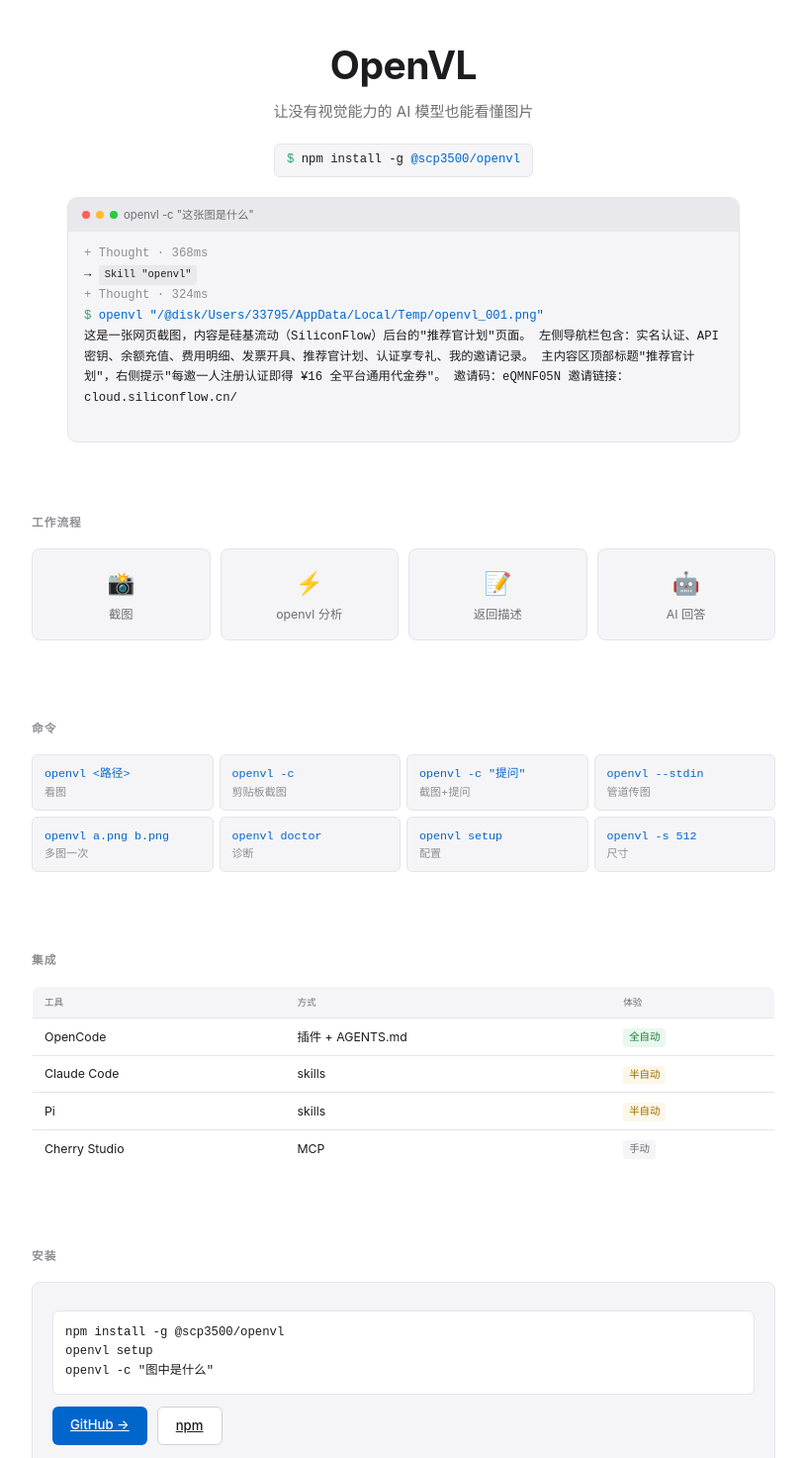
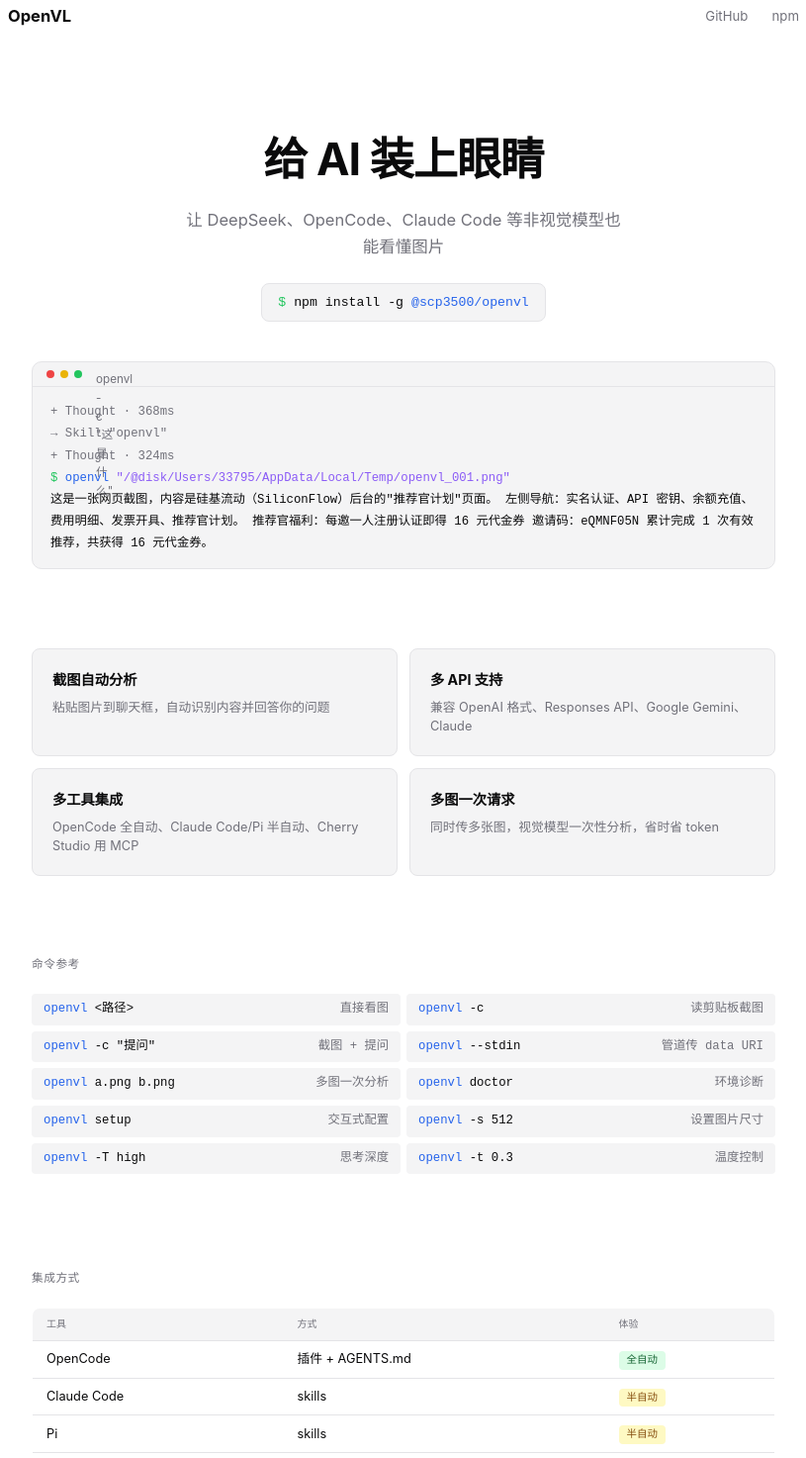
Before and after one commit to scp3500/openvl, a website: page docs/index.html in a window 1280 px wide. Shown: the part 13-1486 px from the top of the page at 99% size, without its empty margins (232-1047 px from the left). Drawn offline with Linux system fonts and the light colour scheme.

Commit message:
docs: clean professional landing page

```diff
--- a/docs/index.html
+++ b/docs/index.html
@@ -3,184 +3,198 @@
 <head>
 <meta charset="UTF-8">
 <meta name="viewport" content="width=device-width, initial-scale=1.0">
-<title>OpenVL</title>
+<title>OpenVL — 给 AI 装上眼睛</title>
 <style>
+:root{--bg:#fff;--fg:#0a0a0b;--muted:#71717a;--border:#e4e4e7;--accent:#2563eb;--accent-bg:#eff6ff;--code-bg:#f4f4f5;--radius:8px}
 *{margin:0;padding:0;box-sizing:border-box}
-body{font-family:-apple-system,BlinkMacSystemFont,"Segoe UI",Roboto,sans-serif;background:#fff;color:#1d1d1f;font-size:15px;line-height:1.6}
+body{font-family:Inter,-apple-system,BlinkMacSystemFont,"Segoe UI",sans-serif;background:var(--bg);color:var(--fg);font-size:15px;line-height:1.6;-webkit-font-smoothing:antialiased}
+.wrap{max-width:800px;margin:0 auto;padding:0 24px}
+
+/* Nav */
+nav{display:flex;align-items:center;justify-content:space-between;padding:16px 24px;max-width:848px;margin:0 auto}
+nav .logo{font-weight:700;font-size:1.1em}
+nav a{color:var(--muted);font-size:.88em;margin-left:20px;text-decoration:none}
+nav a:hover{color:var(--fg)}
 
 /* Hero */
-.hero{max-width:800px;margin:0 auto;padding:48px 24px 32px;text-align:center}
-.hero h1{font-size:2.6em;font-weight:700;letter-spacing:-.5px;margin-bottom:4px}
-.hero p{color:#6e6e73;margin-bottom:20px}
+.hero{padding:80px 0 48px;text-align:center}
+.hero h1{font-size:3em;font-weight:700;letter-spacing:-1px;margin-bottom:12px}
+.hero p{font-size:1.1em;color:var(--muted);max-width:440px;margin:0 auto 24px}
+.hero .install-code{display:inline-flex;align-items:center;gap:8px;background:var(--code-bg);border:1px solid var(--border);border-radius:var(--radius);padding:8px 16px;font-family:ui-monospace,monospace;font-size:.88em}
+.hero .install-code .dollar{color:#22c55e}
+.hero .install-code .pkg{color:var(--accent)}
 
-/* Term demo */
-.demo-term{max-width:680px;margin:0 auto;background:#f5f5f7;border:1px solid #e5e5ea;border-radius:10px;overflow:hidden;text-align:left}
-.demo-term .bar{display:flex;align-items:center;gap:6px;padding:8px 14px;background:#e8e8ed;font-size:.75em;color:#6e6e73}
-.demo-term .bar .dot{width:8px;height:8px;border-radius:50%}
-.demo-term .bar .dot:nth-child(1){background:#fe5f57}
-.demo-term .bar .dot:nth-child(2){background:#febc2e}
-.demo-term .bar .dot:nth-child(3){background:#2bc840}
-.demo-term .body{padding:12px 16px;font-family:ui-monospace,'SF Mono',monospace;font-size:.82em;line-height:1.7}
-.demo-term .body .tag{display:inline-block;background:#e8e8ed;padding:1px 6px;border-radius:4px;font-size:.85em}
-.demo-term .body .prompt{color:#30a46c}
-.demo-term .body .cmd{color:#0066cc}
-.demo-term .body .dim{color:#8e8e93}
-.demo-term .body .res{color:#1d1d1f;white-space:pre-wrap}
-.demo-term .body .thought{color:#8e8e93;font-style:italic}
+/* Terminal preview */
+.term{margin:40px auto 0;background:var(--code-bg);border:1px solid var(--border);border-radius:10px;overflow:hidden;text-align:left}
+.term-head{display:flex;align-items:center;gap:6px;padding:8px 14px;border-bottom:1px solid var(--border)}
+.term-head span{width:8px;height:8px;border-radius:50%}
+.term-head span:nth-child(1){background:#ef4444}
+.term-head span:nth-child(2){background:#eab308}
+.term-head span:nth-child(3){background:#22c55e}
+.term-head .title{font-size:.78em;color:var(--muted);margin-left:8px}
+.term-body{padding:14px 18px;font-family:ui-monospace,monospace;font-size:.82em;line-height:1.8}
+.term-line{min-height:1.4em}
+.term-line .g{color:#22c55e}
+.term-line .b{color:var(--accent)}
+.term-line .dim{color:var(--muted)}
+.term-line .s{color:#8b5cf6}
 
-@keyframes blink{50%{opacity:0}}
-.cursor::after{content:"▊";animation:blink 1s step-end infinite;color:#30a46c}
+/* Features */
+.grid{display:grid;grid-template-columns:1fr 1fr;gap:12px;margin:32px 0}
+.card{background:var(--code-bg);border:1px solid var(--border);border-radius:var(--radius);padding:20px}
+.card h3{font-size:.95em;margin-bottom:6px}
+.card p{font-size:.85em;color:var(--muted);line-height:1.5}
+@media(max-width:600px){.grid{grid-template-columns:1fr}}
 
-/* Sections */
-.section{max-width:800px;margin:0 auto;padding:40px 24px}
-.section-title{font-size:.78em;color:#8e8e93;text-transform:uppercase;letter-spacing:1px;margin-bottom:16px}
+/* Section */
+.sec{padding:48px 0}
+.sec-title{font-size:.78em;color:var(--muted);text-transform:uppercase;letter-spacing:.5px;margin-bottom:20px}
 
-/* Flow */
-.flow{display:flex;gap:10px;justify-content:center;flex-wrap:wrap}
-.flow-item{background:#f5f5f7;border:1px solid #e5e5ea;border-radius:8px;padding:16px 20px;text-align:center;flex:1;min-width:100px}
-.flow-item .icon{font-size:1.5em;margin-bottom:4px}
-.flow-item .label{font-size:.82em;color:#6e6e73}
-
-/* Cmd grid */
-.cmd-grid{display:grid;grid-template-columns:repeat(auto-fill,minmax(180px,1fr));gap:6px}
-.cmd-item{background:#f5f5f7;border:1px solid #e5e5ea;border-radius:6px;padding:8px 12px;font-size:.82em}
-.cmd-item code{color:#0066cc;font-family:ui-monospace,monospace;font-size:.95em}
-.cmd-item .desc{color:#8e8e93;font-size:.9em}
+/* Cmd list */
+.cmds{display:grid;grid-template-columns:1fr 1fr;gap:6px}
+.cmd-row{display:flex;justify-content:space-between;padding:6px 12px;background:var(--code-bg);border-radius:4px;font-size:.82em;font-family:ui-monospace,monospace}
+.cmd-row .c{color:var(--accent)}
+.cmd-row .d{color:var(--muted)}
+@media(max-width:600px){.cmds{grid-template-columns:1fr}}
 
 /* Table */
-table{width:100%;border-collapse:collapse;font-size:.82em;background:#fff;border:1px solid #e5e5ea;border-radius:8px;overflow:hidden}
-td,th{padding:8px 12px;text-align:left;border-bottom:1px solid #e5e5ea}
-th{background:#f5f5f7;color:#6e6e73;font-weight:500;font-size:.78em;text-transform:uppercase}
-.tag{display:inline-block;padding:1px 6px;border-radius:4px;font-size:.85em;font-weight:500}
-.tag.green{background:#e8f8ee;color:#1a7d36}
-.tag.yellow{background:#fef7e8;color:#9a6b00}
-.tag.gray{background:#f5f5f7;color:#6e6e73}
+table{width:100%;border-collapse:collapse;font-size:.85em;border:1px solid var(--border);border-radius:var(--radius);overflow:hidden}
+td,th{padding:8px 14px;text-align:left;border-bottom:1px solid var(--border)}
+th{background:var(--code-bg);font-weight:500;color:var(--muted);font-size:.78em;text-transform:uppercase}
+.badge{display:inline-block;padding:1px 8px;border-radius:4px;font-size:.82em;font-weight:500}
+.badge.g{background:#dcfce7;color:#166534}
+.badge.y{background:#fef9c3;color:#854d0e}
+.badge.gr{background:#f4f4f5;color:#52525b}
 
 /* Install */
-.install-box{background:#f5f5f7;border:1px solid #e5e5ea;border-radius:8px;padding:20px}
-.install-box pre{background:#fff;padding:12px;border-radius:6px;font-size:.82em;margin:8px 0;font-family:ui-monospace,monospace;border:1px solid #e5e5ea}
-.btns{display:flex;gap:10px;flex-wrap:wrap;margin:12px 0 0}
-.btn{display:inline-flex;padding:8px 18px;border-radius:6px;font-weight:500;font-size:.88em}
-.btn.primary{background:#0066cc;color:#fff}
-.btn.secondary{background:#fff;color:#1d1d1f;border:1px solid #d2d2d7}
-.btn.secondary:hover{text-decoration:none}
+.install-box{background:var(--code-bg);border:1px solid var(--border);border-radius:var(--radius);padding:20px}
+.install-box pre{background:var(--bg);padding:12px;border-radius:6px;border:1px solid var(--border);font-family:ui-monospace,monospace;font-size:.85em;margin:8px 0}
+.btns{display:flex;gap:8px;margin:12px 0 0}
+.btn{display:inline-flex;align-items:center;padding:8px 18px;border-radius:var(--radius);font-weight:500;font-size:.88em;text-decoration:none;transition:all .15s}
+.btn.p{background:var(--accent);color:#fff}
+.btn.p:hover{opacity:.9}
+.btn.s{background:var(--bg);color:var(--fg);border:1px solid var(--border)}
+.btn.s:hover{border-color:var(--accent);text-decoration:none}
 
-footer{padding:32px 24px;text-align:center;color:#8e8e93;font-size:.8em;border-top:1px solid #e5e5ea}
+footer{padding:32px 0;text-align:center;color:var(--muted);font-size:.82em;border-top:1px solid var(--border)}
 </style>
 </head>
 <body>
 
+<nav>
+  <span class="logo">OpenVL</span>
+  <div>
+    <a href="https://github.com/scp3500/openvl">GitHub</a>
+    <a href="https://www.npmjs.com/package/@scp3500/openvl">npm</a>
+  </div>
+</nav>
+
+<div class="wrap">
+
 <div class="hero">
-  <h1>OpenVL</h1>
-  <p>让没有视觉能力的 AI 模型也能看懂图片</p>
-  <div style="display:flex;flex-wrap:wrap;gap:8px;justify-content:center;margin-bottom:20px">
-    <span style="background:#f5f5f7;border:1px solid #e5e5ea;border-radius:6px;padding:6px 12px;font-family:monospace;font-size:.82em"><span style="color:#30a46c">$</span> npm install -g <span style="color:#0066cc">@scp3500/openvl</span></span>
-  </div>
+  <h1>给 AI 装上眼睛</h1>
+  <p>让 DeepSeek、OpenCode、Claude Code 等非视觉模型也能看懂图片</p>
+  <div class="install-code"><span class="dollar">$</span> npm install -g <span class="pkg">@scp3500/openvl</span></div>
 
-  <div class="demo-term" id="demo">
-    <div class="bar"><span class="dot"></span><span class="dot"></span><span class="dot"></span> openvl -c "这张图是什么"</div>
-    <div class="body">
-      <div id="l1" style="display:none"><span class="dim">+ Thought · 368ms</span></div>
-      <div id="l2" style="display:none">→ <span class="tag">Skill "openvl"</span></div>
-      <div id="l3" style="display:none"><span class="dim">+ Thought · 324ms</span></div>
-      <div id="l4" style="display:none"><span class="prompt">$</span> <span class="cmd">openvl "C:\Users\33795\AppData\Local\Temp\openvl_001.png"</span></div>
-      <div id="l5" style="display:none"></div>
-      <div id="cursor-line" style="display:none"><span class="cursor"></span></div>
+  <div class="term" id="term">
+    <div class="term-head"><span></span><span></span><span></span><span class="title">openvl -c "这是什么"</span></div>
+    <div class="term-body">
+      <div class="term-line" id="tl1"><span class="dim">+ Thought · 368ms</span></div>
+      <div class="term-line" id="tl2"><span class="dim">→ Skill "openvl"</span></div>
+      <div class="term-line" id="tl3"><span class="dim">+ Thought · 324ms</span></div>
+      <div class="term-line" id="tl4"><span class="g">$</span> <span class="b">openvl</span> <span class="s">"C:\Users\33795\AppData\Local\Temp\openvl_001.png"</span></div>
+      <div class="term-line" id="tl5"></div>
+      <div class="term-line" id="cursor"><span style="animation:blink 1s step-end infinite;color:#22c55e">▊</span></div>
     </div>
   </div>
 </div>
 
-<div class="section">
-  <h2 class="section-title">工作流程</h2>
-  <div class="flow">
-    <div class="flow-item"><div class="icon">📸</div><div class="label">截图</div></div>
-    <div class="flow-item"><div class="icon">⚡</div><div class="label">openvl 分析</div></div>
-    <div class="flow-item"><div class="icon">📝</div><div class="label">返回描述</div></div>
-    <div class="flow-item"><div class="icon">🤖</div><div class="label">AI 回答</div></div>
+<style>@keyframes blink{50%{opacity:0}}</style>
+
+<div class="grid">
+  <div class="card"><h3>截图自动分析</h3><p>粘贴图片到聊天框，自动识别内容并回答你的问题</p></div>
+  <div class="card"><h3>多 API 支持</h3><p>兼容 OpenAI 格式、Responses API、Google Gemini、Claude</p></div>
+  <div class="card"><h3>多工具集成</h3><p>OpenCode 全自动、Claude Code/Pi 半自动、Cherry Studio 用 MCP</p></div>
+  <div class="card"><h3>多图一次请求</h3><p>同时传多张图，视觉模型一次性分析，省时省 token</p></div>
+</div>
+
+<div class="sec">
+  <div class="sec-title">命令参考</div>
+  <div class="cmds">
+    <div class="cmd-row"><span><span class="c">openvl</span> &lt;路径&gt;</span><span class="d">直接看图</span></div>
+    <div class="cmd-row"><span><span class="c">openvl</span> -c</span><span class="d">读剪贴板截图</span></div>
+    <div class="cmd-row"><span><span class="c">openvl</span> -c "提问"</span><span class="d">截图 + 提问</span></div>
+    <div class="cmd-row"><span><span class="c">openvl</span> --stdin</span><span class="d">管道传 data URI</span></div>
+    <div class="cmd-row"><span><span class="c">openvl</span> a.png b.png</span><span class="d">多图一次分析</span></div>
+    <div class="cmd-row"><span><span class="c">openvl</span> doctor</span><span class="d">环境诊断</span></div>
+    <div class="cmd-row"><span><span class="c">openvl</span> setup</span><span class="d">交互式配置</span></div>
+    <div class="cmd-row"><span><span class="c">openvl</span> -s 512</span><span class="d">设置图片尺寸</span></div>
+    <div class="cmd-row"><span><span class="c">openvl</span> -T high</span><span class="d">思考深度</span></div>
+    <div class="cmd-row"><span><span class="c">openvl</span> -t 0.3</span><span class="d">温度控制</span></div>
   </div>
 </div>
 
-<div class="section">
-  <h2 class="section-title">命令</h2>
-  <div class="cmd-grid">
-    <div class="cmd-item"><code>openvl &lt;路径&gt;</code><div class="desc">看图</div></div>
-    <div class="cmd-item"><code>openvl -c</code><div class="desc">剪贴板截图</div></div>
-    <div class="cmd-item"><code>openvl -c "提问"</code><div class="desc">截图+提问</div></div>
-    <div class="cmd-item"><code>openvl --stdin</code><div class="desc">管道传图</div></div>
-    <div class="cmd-item"><code>openvl a.png b.png</code><div class="desc">多图一次</div></div>
-    <div class="cmd-item"><code>openvl doctor</code><div class="desc">诊断</div></div>
-    <div class="cmd-item"><code>openvl setup</code><div class="desc">配置</div></div>
-    <div class="cmd-item"><code>openvl -s 512</code><div class="desc">尺寸</div></div>
-  </div>
-</div>
-
-<div class="section">
-  <h2 class="section-title">集成</h2>
+<div class="sec">
+  <div class="sec-title">集成方式</div>
   <table>
     <tr><th>工具</th><th>方式</th><th>体验</th></tr>
-    <tr><td>OpenCode</td><td>插件 + AGENTS.md</td><td><span class="tag green">全自动</span></td></tr>
-    <tr><td>Claude Code</td><td>skills</td><td><span class="tag yellow">半自动</span></td></tr>
-    <tr><td>Pi</td><td>skills</td><td><span class="tag yellow">半自动</span></td></tr>
-    <tr><td>Cherry Studio</td><td>MCP</td><td><span class="tag gray">手动</span></td></tr>
+    <tr><td>OpenCode</td><td>插件 + AGENTS.md</td><td><span class="badge g">全自动</span></td></tr>
+    <tr><td>Claude Code</td><td>skills</td><td><span class="badge y">半自动</span></td></tr>
+    <tr><td>Pi</td><td>skills</td><td><span class="badge y">半自动</span></td></tr>
+    <tr><td>Cherry Studio</td><td>MCP</td><td><span class="badge gr">手动</span></td></tr>
   </table>
 </div>
 
-<div class="section">
-  <h2 class="section-title">安装</h2>
+<div class="sec">
+  <div class="sec-title">安装</div>
   <div class="install-box">
-    <pre>npm install -g @scp3500/openvl
+    <pre><span style="opacity:.5"># 安装</span>
+npm install -g @scp3500/openvl
+
+<span style="opacity:.5"># 配置 API</span>
 openvl setup
-openvl -c "图中是什么"</pre>
+
+<span style="opacity:.5"># 截图提问</span>
+openvl -c "这张图里有什么"</pre>
     <div class="btns">
-      <a class="btn primary" href="https://github.com/scp3500/openvl">GitHub →</a>
-      <a class="btn secondary" href="https://www.npmjs.com/package/@scp3500/openvl">npm</a>
+      <a class="btn p" href="https://github.com/scp3500/openvl">GitHub →</a>
+      <a class="btn s" href="https://www.npmjs.com/package/@scp3500/openvl">npm</a>
     </div>
   </div>
 </div>
 
-<footer>MIT · <a href="https://github.com/scp3500/openvl">scp3500/openvl</a></footer>
+</div>
+
+<footer>MIT License · <a href="https://github.com/scp3500/openvl">scp3500/openvl</a></footer>
 
 <script>
-const text = `这是一张网页截图，内容是硅基流动（SiliconFlow）后台的"推荐官计划"页面。
+const result = `这是一张网页截图，内容是硅基流动（SiliconFlow）后台的"推荐官计划"页面。
 
-左侧导航栏包含：实名认证、API 密钥、余额充值、费用明细、发票开具、推荐官计划、认证享专礼、我的邀请记录。
+左侧导航：实名认证、API 密钥、余额充值、费用明细、发票开具、推荐官计划。
 
-主内容区顶部标题"推荐官计划"，右侧提示"每邀一人注册认证即得 ¥16 全平台通用代金券"。
-
+推荐官福利：每邀一人注册认证即得 16 元代金券
 邀请码：eQMNF05N
-邀请链接：cloud.siliconflow.cn/i/eQmNF...
-累计已完成 1 次有效推荐，共获得 16 元代金券。`;
+累计完成 1 次有效推荐，共获得 16 元代金券。`;
 
 const lines = [
-  { id: 'l1', delay: 300 },
-  { id: 'l2', delay: 700 },
-  { id: 'l3', delay: 1100 },
-  { id: 'l4', delay: 1500 },
+  { id: 'tl1', delay: 200 },
+  { id: 'tl2', delay: 500 },
+  { id: 'tl3', delay: 800 },
+  { id: 'tl4', delay: 1100 },
 ];
-
-let t = 500;
+let t = 400;
 lines.forEach(l => {
-  setTimeout(() => {
-    document.getElementById(l.id).style.display = 'block';
-  }, t);
+  setTimeout(() => { document.getElementById(l.id).style.opacity = '1'; }, t);
   t += l.delay;
 });
-
 setTimeout(() => {
-  const l5 = document.getElementById('l5');
-  l5.style.display = 'block';
+  const el = document.getElementById('tl5');
   let i = 0;
   const iv = setInterval(() => {
-    if (i < text.length) {
-      l5.textContent += text[i];
-      i++;
-    } else {
-      clearInterval(iv);
-      setTimeout(() => { document.getElementById('cursor-line').style.display = 'none'; }, 500);
-    }
-  }, 8);
-  document.getElementById('cursor-line').style.display = 'block';
-}, 3500);
+    if (i < result.length) { el.textContent += result[i]; i++; }
+    else { clearInterval(iv); document.getElementById('cursor').style.display = 'none'; }
+  }, 6);
+}, 2800);
 </script>
 </body>
 </html>
```
